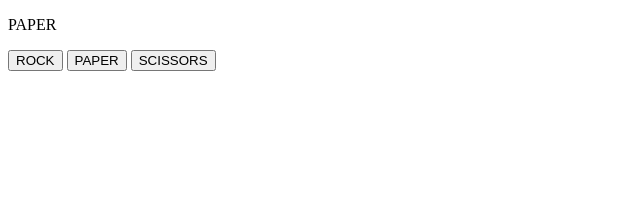
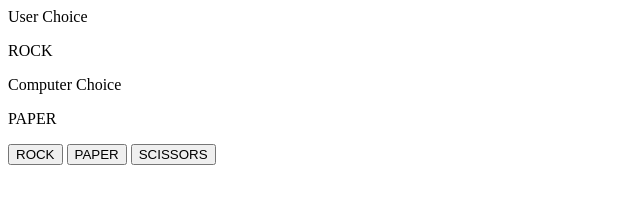
Before and after one commit to Cere-0/rock-paper-scissors, a plain HTML site: page index.html in a window 1280 px wide. Both pictures are taken after a click on the button "ROCK". Shown: the whole page, without its empty margins (0-640 px from the left). Drawn offline with Linux system fonts and the light colour scheme.

Commit message:
Added code that show the user choice in the HTML

```diff
--- a/index.html
+++ b/index.html
@@ -8,8 +8,8 @@
     <script type="text/javascript" src="script.js" defer></script>
 </head>
 <body>
-    <div id="user-choice"></div>
-    <div id="computer-choice"></div>
+    <div id="user-choice">User Choice</div>
+    <div id="computer-choice">Computer Choice</div>
     <button class="rps-button" id="rock">ROCK</button>
     <button class="rps-button" id="paper">PAPER</button>
     <button class="rps-button" id="scissors">SCISSORS</button>
--- a/script.js
+++ b/script.js
@@ -9,8 +9,8 @@ function computerPlay(){ //Choses a number between 0 and 2 and depending on the
         }
 }
 
-let computerChoice = document.querySelector('#computer-choice');
-let computerChoiceContent = document.createElement('p');
+const computerChoice = document.querySelector('#computer-choice'); //Adds the computer choice to the HTML
+const computerChoiceContent = document.createElement('p');
 computerChoiceContent.textContent = computerPlay();
 computerChoice.appendChild(computerChoiceContent);
 
@@ -30,11 +30,29 @@ function playRound(playerSelection, computerSelection) { //Plays a round against
 
 }
 
+
+
+// function playerSelection(){
+//     let rpsBttns = document.querySelectorAll('button');
+//     for (let i of rpsBttns){
+//         i.addEventListener('click', () => {
+//             // console.log(i.textContent)
+//             choice = i.textContent;
+//             return choice;
+//         });
+//     }
+// }
+
+
+const userChoice = document.querySelector('#user-choice');
+let userChoiceContent = document.createElement('p');
+
 let rpsBttns = document.querySelectorAll('button');
 
 for (let i of rpsBttns){
     i.addEventListener('click', () => {
-        console.log(i.textContent)
+        userChoiceContent.textContent = i.textContent;
+        userChoice.appendChild(userChoiceContent);
     });
 }
 
@@ -72,7 +90,7 @@ for (let i of rpsBttns){
 // let roundTie = 0;
 
 // console.log(game(''));
-// console.log('Rounds winned: ' + roundWin, 'Rounds losed: ' +  roundLose, 'Rounds tied: ' +  roundTie);
+// console.log('Rounds winned: ' + roundWin, 'Rounds lost: ' +  roundLose, 'Rounds tied: ' +  roundTie);
 // if (roundWin > roundLose){
 //    console.log('WINNER');
 // }
```
